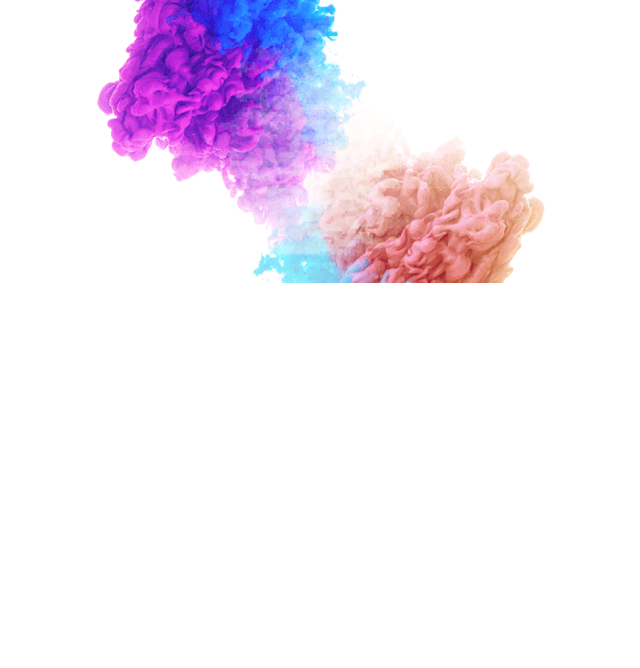
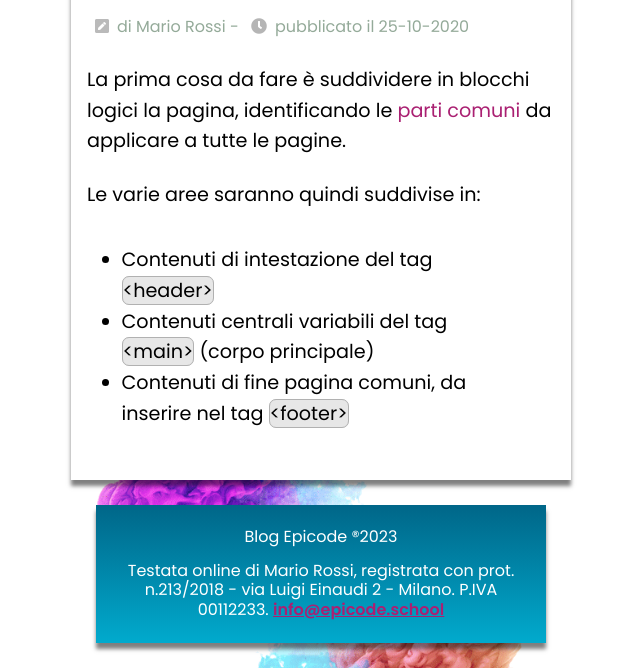
Before and after one commit to Vikappa/Giorno-4, a plain HTML site: page index.html in a window 1280 px wide. Shown: the part 517-1185 px from the top of the page, without its empty margins (319-959 px from the left). Before the commit the page ends 800 px from the top, so only its background shows below. Drawn offline with Linux system fonts and the light colour scheme.

Commit message:
Finito footer, finti pulsanti, prima lista

```diff
--- a/assets/css/style.css
+++ b/assets/css/style.css
@@ -12,6 +12,10 @@ body {
     font-family: 'Poppins', sans-serif;
 }
 
+i {
+    margin: 0.5em;
+}
+
 /* HEADER */
 
 header {
@@ -24,9 +28,10 @@ header {
 }
 
 header h2,
-p {
+header p {
     color: white;
     margin: 0.5em 0 0.5em 0;
+
 }
 
 header h2 {
@@ -37,10 +42,56 @@ header img {
     width: 100%;
 }
 
-
 /* MAIN */
 
+main {
+    background-color: white;
+    box-shadow: 0px 6px 4px rgba(0, 0, 0, 0.5);
+    padding: 1em;
+}
+
+main h1 {
+    font-size: 2em;
+    font-weight: 600;
+    margin-top: 1em;
+    margin-bottom: 1em;
+}
+
+main p {
+    color: black;
+    font-size: 1.2em;
+    line-height: 1.6em;
+}
+
+main span {
+    color: #AA2072;
+}
+
+main h6 {
+    color: #94AA99;
+}
+
 /* ELEMENTI NEL MAIN - ARTICLE */
+
+.fintobutton {
+    display: inline;
+    border: 1px solid rgb(177, 177, 177);
+    border-radius: 7px;
+    background-color: rgb(231, 231, 231);
+}
+
+p {
+    margin: 1.2em 0 1.2em 0;
+}
+
+main article ul {
+    list-style: disc;
+    margin: 1.8em;
+    font-size: 1.2em;
+    line-height: 1.6em;
+}
+
+
 
 /* TABELLE */
 
@@ -49,3 +100,28 @@ header img {
 /* ELEMENTI NELL' ASIDE */
 
 /* FOOTER */
+
+footer {
+    margin: 5%;
+    padding: 8%;
+    text-align: center;
+    box-shadow: 0px 6px 4px rgba(0, 0, 0, 0.5);
+    background: linear-gradient(to top, #01AACD, #006688);
+    padding: 1em;
+}
+
+footer h4 {
+    color: white;
+    margin: 0.5em 0 1em 0;
+}
+
+footer p {
+    color: white;
+    margin: 0.5em 0 0.5em 0;
+    line-height: 1.2em;
+}
+
+footer a {
+    color: #AA2072;
+    font-weight: 600;
+}
--- a/index.html
+++ b/index.html
@@ -17,11 +17,40 @@
     <header>
         <img src="./assets/img/logo.svg" />
         <h2>EPICODE - IL BLOG DEI DEVELOPERS</h2>
-        <p>⇒HOME⇐</p>
-        <p>⇒ARTICOLI⇐</p>
-        <p>⇒LAVORA CON NOI⇐</p>
+        <p>⇒ HOME ⇐</p>
+        <p>⇒ ARTICOLI ⇐</p>
+        <p>⇒ LAVORA CON NOI ⇐</p>
     </header>
 
+    <main>
+        <h1>Come creare un template per un post</h1>
+        <h6><i class="fas fa-pen-square" style="color: #bababa;"></i>di Mario Rossi - <i class="fas fa-clock"
+                style="color: #b5b5b5;"></i>pubblicato il 25-10-2020</h6>
+        <article>
+            <p>La prima cosa da fare è suddividere in blocchi logici la pagina, identificando le <span>parti
+                    comuni</span> da
+                applicare a tutte le pagine.</p>
+
+            <p>Le varie aree saranno quindi suddivise in:</p>
+            <ul>
+                <li>Contenuti di intestazione del tag <div class="fintobutton">&ltheader&gt</div>
+                </li>
+                <li>Contenuti centrali variabili del tag <div class="fintobutton">&ltmain&gt</div> (corpo principale)
+                </li>
+                <li>Contenuti di fine pagina comuni, da inserire nel tag <div class="fintobutton">&ltfooter&gt</div>
+                </li>
+            </ul>
+        </article>
+
+    </main>
+
+    <footer>
+        <h4>Blog Epicode &reg2023</h4>
+        <p>Testata online di Mario Rossi, registrata con prot. n.213/2018 - via Luigi Einaudi 2 - Milano. P.IVA
+            00112233.
+            <a href="mailto:info@epicode.school">info@epicode.school</a>
+        </p>
+    </footer>
 
 </body>
 
```
